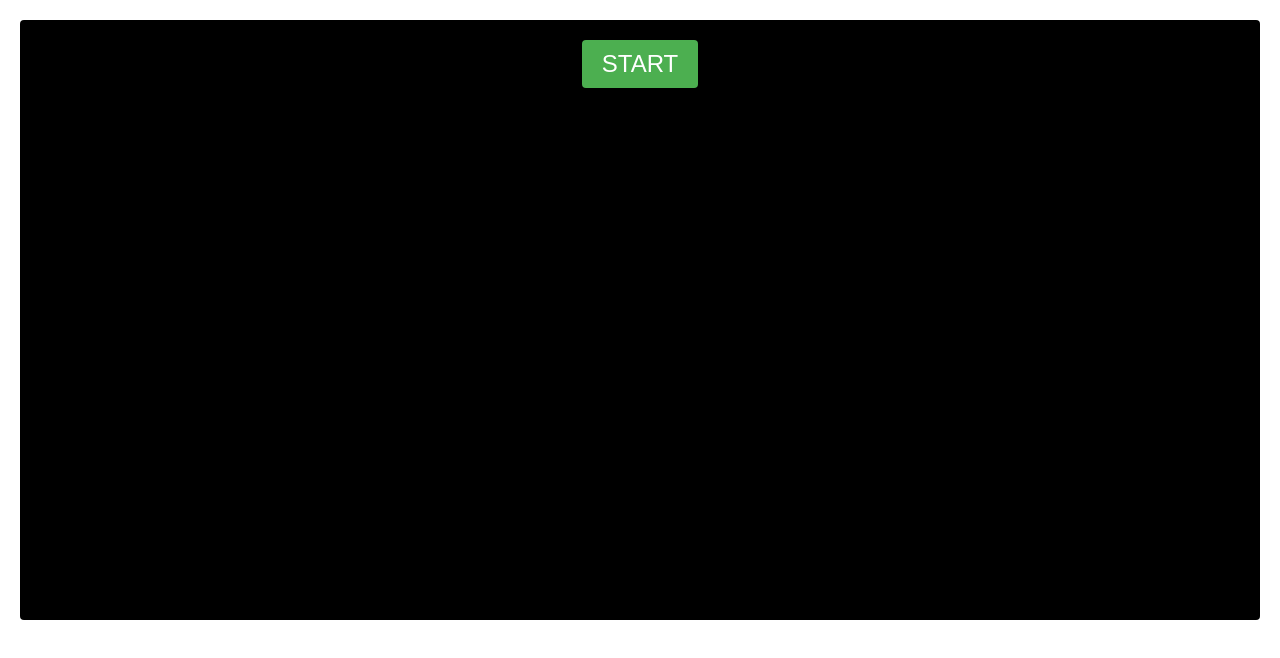
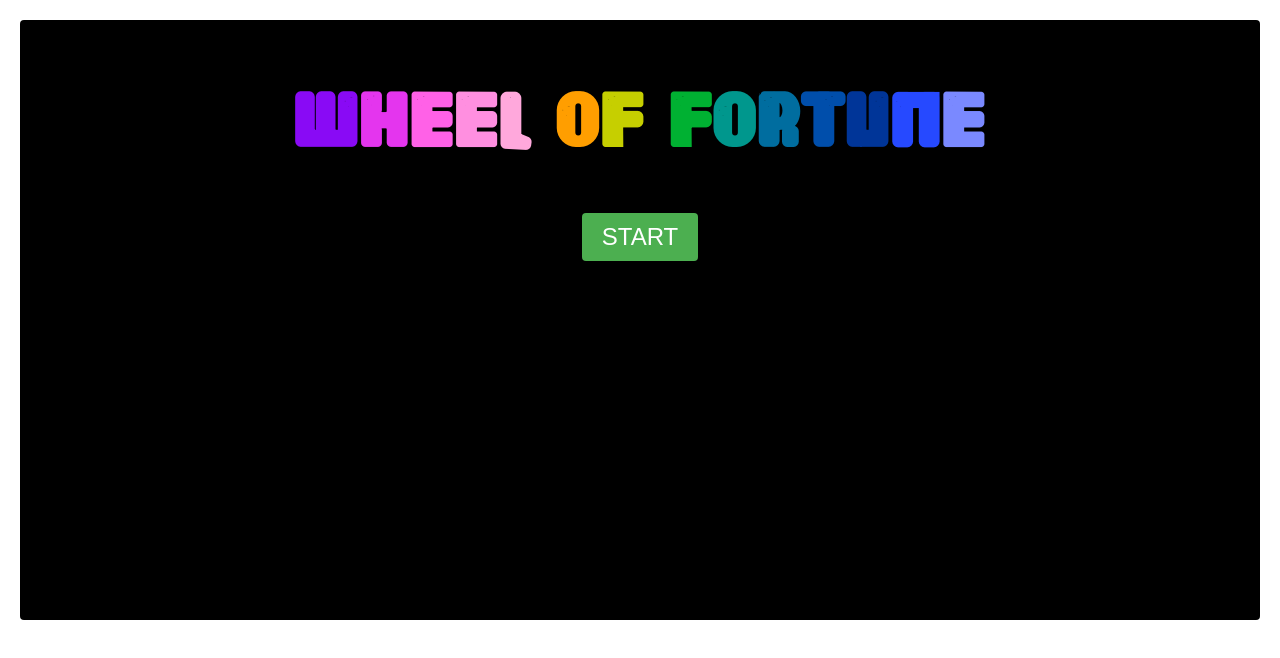
Before and after one commit to erwannd/Project4-part1, a React (Create React App) app: page / in a window 1280 px wide. Shown: the top 658 px of the page. Built offline with nearby package versions, Linux system fonts and the light colour scheme.

Commit message:
Added game title with switching colors animation

```diff
--- a/src/App.css
+++ b/src/App.css
@@ -1,6 +1,16 @@
 @font-face {
   font-family: "Karmatic Arcade";
   src: url("./static/fonts/ka1.ttf") format("truetype");
+}
+
+@font-face {
+  font-family: "zerovelo";
+  src: url("./static/fonts/zerovelo.ttf") format("truetype");
+}
+
+@font-face {
+  font-family: "Game Shark";
+  src: url("./static/fonts/gameShark.otf");
 }
 
 .App {
@@ -36,6 +46,11 @@
   position: relative; /* Make it a relative container for absolute positioning */
   height: 70vh;
   transition: height 0.3 ease;
+}
+
+.game-opening > h1 {
+  font-family: "Game Shark";
+  font-size: 75px;
 }
 
 .hidden-phrase {
--- a/src/App.js
+++ b/src/App.js
@@ -5,6 +5,7 @@ import PlayerGuess from "./Components/GetPlayerGuess";
 import WelcomeBanner from "./Components/WelcomeBanner";
 import Heart from "./Components/Heart";
 import { CSSTransition } from "react-transition-group";
+import Title from "./Components/TitleAnimation";
 
 // Sets a hidden letter into this character
 const HIDDEN = "_";
@@ -14,7 +15,6 @@ export default function App() {
   const [welcomeBanner, setWelcomeBanner] = useState(false);
   const [randomPhrase, setRandomPhrase] = useState("");
   const [displayedPhrase, setDisplayedPhrase] = useState("");
-  const [submittedGuess, setSubmittedGuess] = useState("");
   const [previousGuesses, setPreviousGuesses] = useState([]);
   const [gameComplete, setGameCompletion] = useState(false);
   const [feedback, setFeedback] = useState("");
@@ -41,8 +41,6 @@ export default function App() {
 
   // Function to handle guess submission
   const handleGuess = (guess) => {
-    setSubmittedGuess(guess);
-
     if (randomPhrase.toLowerCase().includes(guess.toLowerCase())) {
       // Player guess is correct
       setFeedback("Your guess is correct");
@@ -78,9 +76,14 @@ export default function App() {
       {/* Main screen is always on display */}
       <div className="main-game-screen">
         {!gameStart ? ( // If the game is has not started display START button
-          <button onClick={handleStart} className="start-button">
-            START
-          </button>
+          <div className="game-opening">
+            <h1>
+              <Title text="Wheel of Fortune" />
+            </h1>
+            <button onClick={handleStart} className="start-button">
+              START
+            </button>
+          </div>
         ) : (
           <div className="player-info">
             <p className="hidden-phrase">{displayedPhrase}</p>
--- /dev/null
+++ b/src/Components/TitleAnimation.js
@@ -0,0 +1,20 @@
+import React from "react";
+import "../static/titleAnimation.css";
+
+export default function Title({ text }) {
+  const letters = text.split("");
+  console.log(letters);
+
+  return (
+    <div className="animated-text">
+      {letters.map((character, index) => (
+        <span
+          key={index}
+          className={character === " " ? "space" : `color-${index + 1}`}
+        >
+          {character === " " ? "\u00A0" : character}
+        </span>
+      ))}
+    </div>
+  );
+}
--- /dev/null
+++ b/src/static/titleAnimation.css
@@ -0,0 +1,88 @@
+.animated-text {
+  display: inline-block;
+}
+
+/* Define colors for each letter */
+.animated-text span.color-1 {
+  color: #ff0000;
+}
+
+.animated-text span.color-2 {
+  color: #ff4500;
+}
+
+.animated-text span.color-3 {
+  color: #ff8c00;
+}
+
+.animated-text span.color-4 {
+  color: #ffd700;
+}
+
+.animated-text span.color-5 {
+  color: #ffff00;
+}
+
+.animated-text span.color-6 {
+  color: #adff2f;
+}
+
+.animated-text span.color-7 {
+  color: #00ff00;
+}
+
+.animated-text span.color-8 {
+  color: #00fa9a;
+}
+
+.animated-text span.color-9 {
+  color: #00bfff;
+}
+
+.animated-text span.color-10 {
+  color: #1e90ff;
+}
+
+.animated-text span.color-11 {
+  color: #7b68ee;
+}
+
+.animated-text span.color-12 {
+  color: #8a2be2;
+}
+
+.animated-text span.color-13 {
+  color: #9400d3;
+}
+
+.animated-text span.color-14 {
+  color: #8b008b;
+}
+
+.animated-text span.color-15 {
+  color: #ff1493;
+}
+
+.animated-text span.color-16 {
+  color: #ff69b4;
+}
+
+.animated-text span {
+  display: inline-block;
+  animation: changeColor 4.5s linear infinite;
+  margin-right: 0.05em;
+}
+
+.animated-text span.space {
+  margin-right: 0.0001em; /* Adjust spacing as needed */
+  visibility: hidden; /* Hide the space character visually */
+}
+
+@keyframes changeColor {
+  0% {
+    filter: hue-rotate(0deg);
+  }
+  100% {
+    filter: hue-rotate(360deg);
+  }
+}
```
Also changed, not shown: src/static/fonts/gameShark.otf (added), src/static/fonts/zerovelo.ttf (added).
